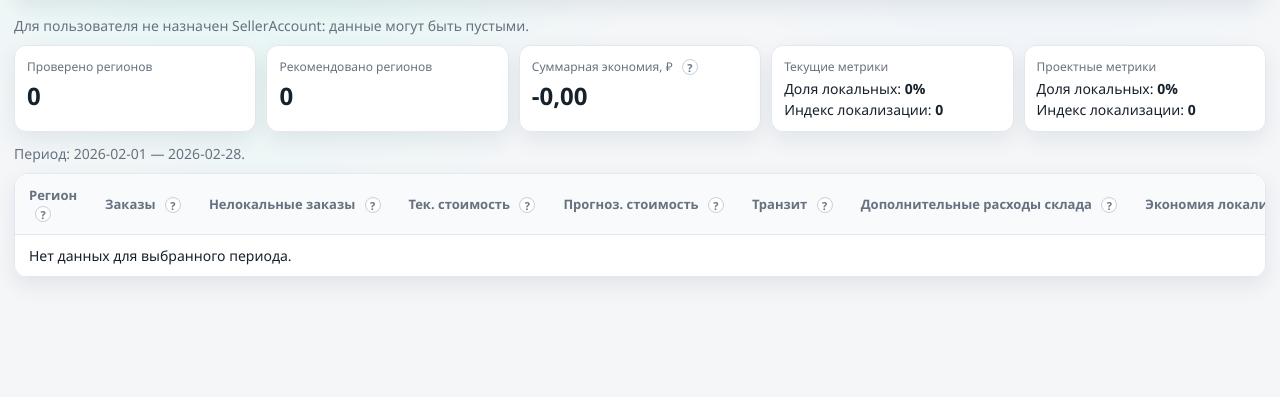
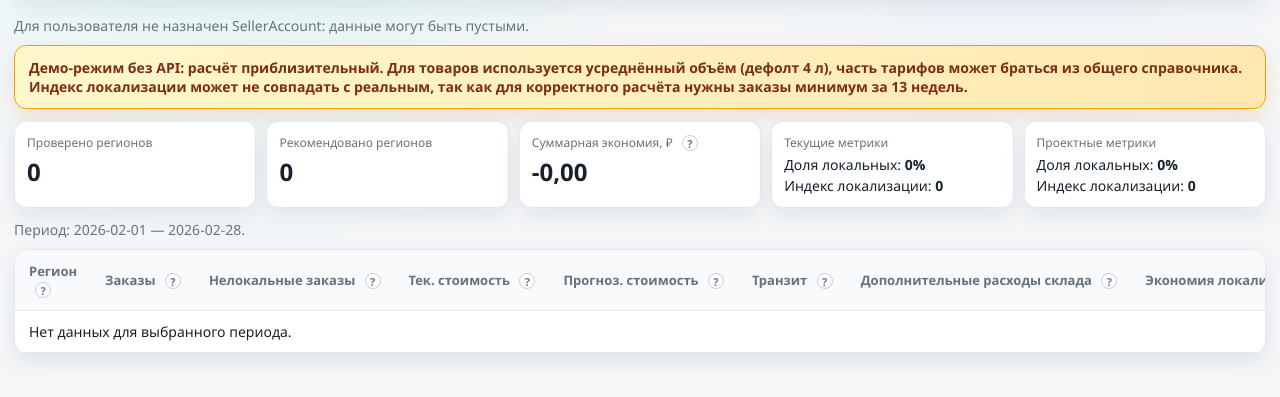
Before and after one commit to ingenererusso-cyber/wb-cloud, a Django app: page /supply_recommendations/ in a window 1280 px wide. Shown: the part 232-629 px from the top of the page. Run offline with Django 5.2, Linux system fonts and the light colour scheme; the visitor is signed in with stand-in values (Sample User, id 1); data that the repository does not hold is empty.

Commit message:
Improve demo recommendations defaults and messaging

```diff
--- a/app/services/supply_recommendations/loaders.py
+++ b/app/services/supply_recommendations/loaders.py
@@ -21,7 +21,7 @@ from .models import OrderAggregate, TransitTariff, WarehouseCoefficient
 
 # Если для части артикулов объем еще не синхронизирован из WB карточек,
 # используем безопасный дефолт, чтобы расчеты работали стабильно.
-DEFAULT_ARTICLE_VOLUME_LITERS = 1.0
+DEFAULT_ARTICLE_VOLUME_LITERS = 4.0
 
 
 def _normalize_str(value: str | None, fallback: str = "") -> str:
@@ -296,14 +296,27 @@ def calculate_theoretical_logistics_sum_for_period(
 
     volume_map = _load_volume_by_supplier_article(seller=seller)
     warehouse_names = {_normalize_str(item["warehouse_name"]) for item in orders if _normalize_str(item["warehouse_name"])}
-    tariffs_qs = WbWarehouseTariff.objects.filter(warehouse_name__in=list(warehouse_names))
+    tariffs_by_warehouse: Dict[str, List[WbWarehouseTariff]] = {}
+
+    def _append_tariffs(qs):
+        for tariff in qs.iterator(chunk_size=1000):
+            warehouse_name = _normalize_str(tariff.warehouse_name)
+            if not warehouse_name:
+                continue
+            tariffs_by_warehouse.setdefault(warehouse_name, []).append(tariff)
+
+    base_qs = (
+        WbWarehouseTariff.objects
+        .filter(warehouse_name__in=list(warehouse_names))
+        .order_by("warehouse_name", "-tariff_date")
+    )
     if seller is not None:
-        tariffs_qs = tariffs_qs.filter(seller=seller)
-    tariffs_qs = tariffs_qs.order_by("warehouse_name", "-tariff_date")
-
-    tariffs_by_warehouse: Dict[str, List[WbWarehouseTariff]] = {}
-    for tariff in tariffs_qs.iterator(chunk_size=1000):
-        tariffs_by_warehouse.setdefault(tariff.warehouse_name, []).append(tariff)
+        _append_tariffs(base_qs.filter(seller=seller))
+        missing_warehouses = [name for name in warehouse_names if name not in tariffs_by_warehouse]
+        if missing_warehouses:
+            _append_tariffs(base_qs.filter(warehouse_name__in=missing_warehouses).exclude(seller=seller))
+    else:
+        _append_tariffs(base_qs)
 
     total = 0.0
     for item in orders:
--- a/core/views.py
+++ b/core/views.py
@@ -7,6 +7,7 @@ import uuid
 from django.contrib import messages
 from django.contrib.auth.decorators import login_required
 from django.db.models import Max
+from django.db.models import Min
 from django.db import close_old_connections
 from django.http import JsonResponse
 from django.shortcuts import redirect, render
@@ -535,8 +536,23 @@ def supply_recommendations_report(request):
     last_sync_at = _get_last_sync_at_for_user(request.user, seller)
     today = timezone.localdate()
     current_month_start = today.replace(day=1)
-    date_to = current_month_start - timedelta(days=1)
-    date_from = date_to.replace(day=1)
+    default_date_to = current_month_start - timedelta(days=1)
+    default_date_from = default_date_to.replace(day=1)
+
+    # Для демо-пользователей без API-ключа (обычно с Excel-импортом за месяц)
+    # дефолтный диапазон берем из фактически загруженных заказов.
+    if seller and not (seller.api_token or "").strip():
+        bounds = (
+            Order.objects
+            .filter(seller=seller)
+            .aggregate(min_dt=Min("order_date"), max_dt=Max("order_date"))
+        )
+        min_dt = bounds.get("min_dt")
+        max_dt = bounds.get("max_dt")
+        if min_dt and max_dt:
+            default_date_from = min_dt.date()
+            default_date_to = max_dt.date()
+
     transit_warehouses = list_available_transit_warehouses(seller=seller)
     main_warehouses = list_regular_warehouses(seller=seller)
     default_transit_warehouse = (
@@ -548,8 +564,8 @@ def supply_recommendations_report(request):
         "recommendations/report.html",
         {
             "seller": seller,
-            "default_date_from": date_from.isoformat(),
-            "default_date_to": date_to.isoformat(),
+            "default_date_from": default_date_from.isoformat(),
+            "default_date_to": default_date_to.isoformat(),
             "transit_warehouses": transit_warehouses,
             "default_transit_warehouse": default_transit_warehouse,
             "main_warehouses": main_warehouses,
--- a/templates/home.html
+++ b/templates/home.html
@@ -425,7 +425,7 @@
         </section>
         <section class="chart-card">
             <div class="chart-head">
-                <p class="chart-title">Топ-5 oblast_okrug_name по нелокальным заказам (приоритет пополнения)</p>
+                <p class="chart-title">Топ-5 регионов по нелокальным заказам (приоритет пополнения)</p>
                 {% if top_non_local_districts.date_from and top_non_local_districts.date_to %}
                     <p class="chart-range">
                         {{ top_non_local_districts.date_from|date:"d.m.Y" }} - {{ top_non_local_districts.date_to|date:"d.m.Y" }}
--- a/templates/recommendations/report.html
+++ b/templates/recommendations/report.html
@@ -176,6 +176,17 @@
         .summary-card .sub { font-size: 14px; color: var(--text); margin-top: 2px; }
         .v.good { color: var(--good); }
         .v.bad { color: var(--bad); }
+        .demo-warning {
+            margin-bottom: 12px;
+            padding: 12px 14px;
+            border-radius: 12px;
+            border: 1px solid #f59e0b;
+            background: linear-gradient(90deg, #fff7cc 0%, #ffe8b0 100%);
+            color: #7c2d12;
+            font-size: 14px;
+            font-weight: 700;
+            box-shadow: 0 8px 20px rgba(217, 119, 6, 0.16);
+        }
 
         .table-wrap {
             overflow-x: auto;
@@ -304,6 +315,11 @@
 
         {% if not seller %}
             <div class="status">Для пользователя не назначен SellerAccount: данные могут быть пустыми.</div>
+        {% endif %}
+        {% if not seller or not seller.api_token %}
+            <div class="demo-warning">
+                Демо-режим без API: расчёт приблизительный. Для товаров используется усреднённый объём (дефолт 4 л), часть тарифов может браться из общего справочника. Индекс локализации может не совпадать с реальным, так как для корректного расчёта нужны заказы минимум за 13 недель.
+            </div>
         {% endif %}
 
         <div class="summary">
```
